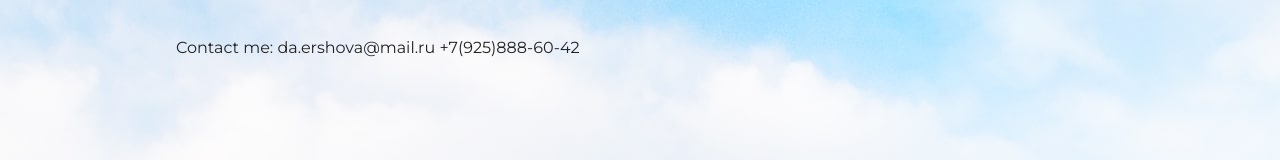
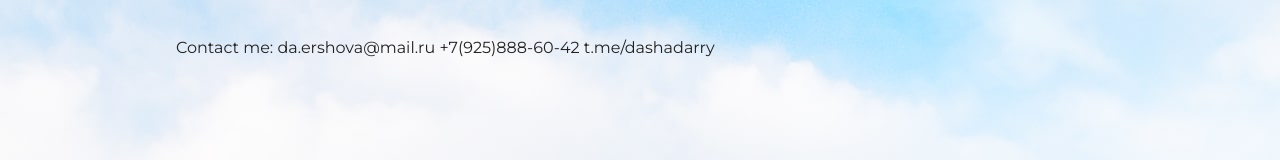
Before and after one commit to darrydarry/my-site, a plain HTML site: page index.html in a window 1280 px wide. Shown: the top 160 px of the page. Drawn offline with nearby package versions, Linux system fonts and the light colour scheme; files whose address does not match are found by name.

Commit message:
add telegram into contacts

```diff
--- a/index.html
+++ b/index.html
@@ -13,7 +13,9 @@
       Contact me:
       da.ershova@mail.ru
       +7(925)888-60-42
+      t.me/dashadarry
       </div>
+
     </header>
 <div class="container">
     <section class="hero-image">
```
